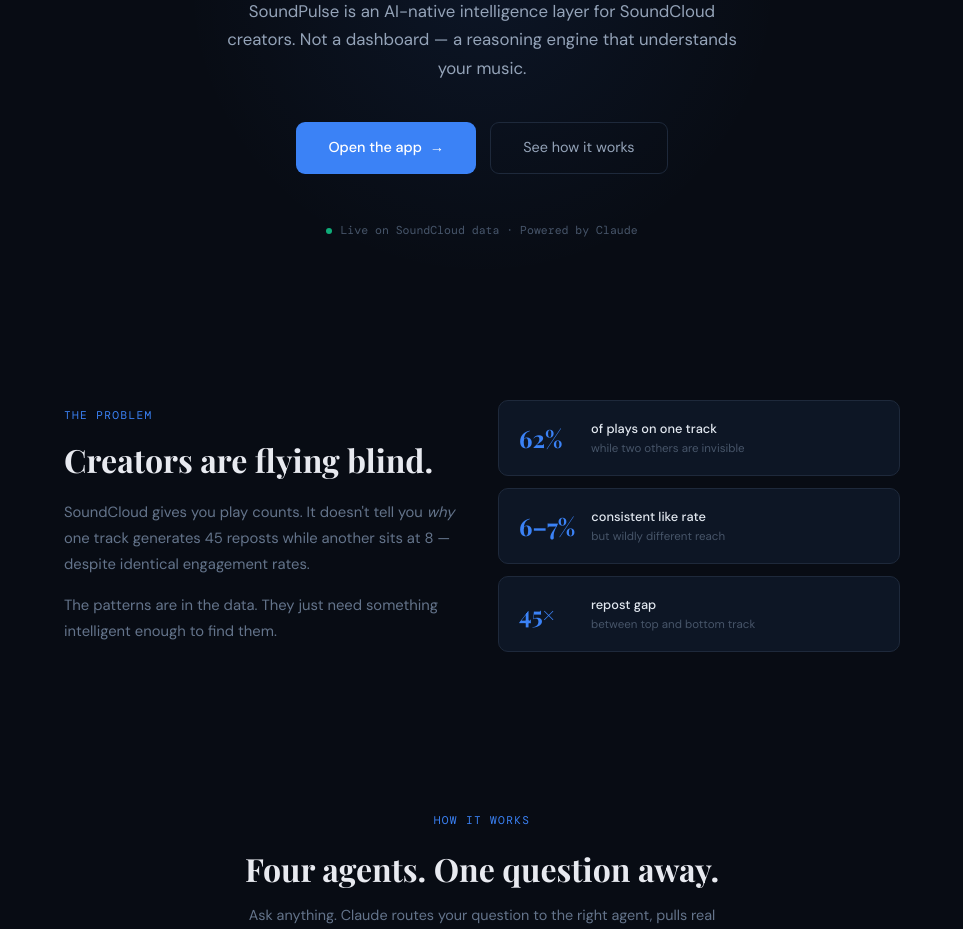
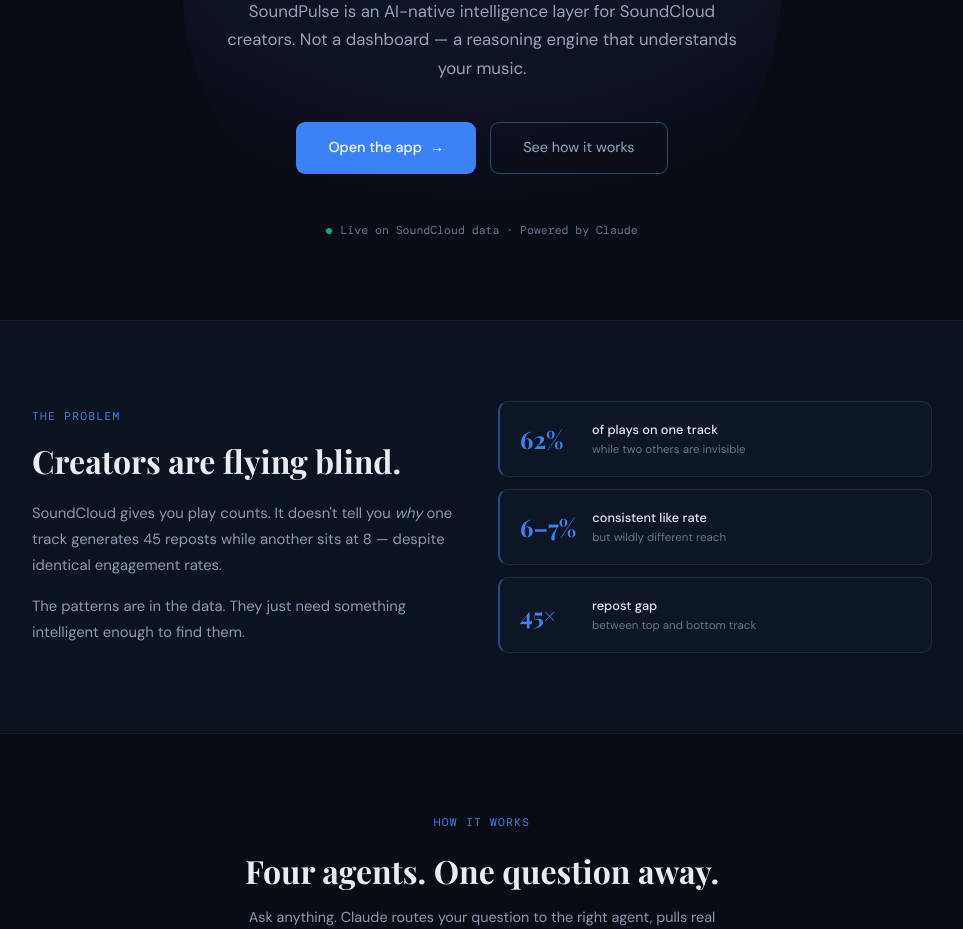
Before and after one commit to garyvish82-droid/soundpulse, a Next.js app in the folder dashboard/: page / in a window 1280 px wide. Shown: the part 480-1409 px from the top of the page, without its empty margins (158-1121 px from the left). Built offline with nearby package versions, Linux system fonts and the light colour scheme; a web font is replaced by a local one.

Commit message:
ui: improve contrast, section separation, card accents

```diff
--- a/dashboard/app/landing.tsx
+++ b/dashboard/app/landing.tsx
@@ -14,7 +14,7 @@
   return (
     <div style={{
       background: "#080c14",
-      color: "#e8eaf0",
+      color: "#eaecf2",
       fontFamily: "'DM Sans', 'Helvetica Neue', sans-serif",
       overflowX: "hidden",
     }}>
@@ -92,7 +92,7 @@
         <div style={{
           position: "absolute", top: "20%", left: "50%", transform: "translateX(-50%)",
           width: "600px", height: "600px", borderRadius: "50%",
-          background: "radial-gradient(circle, rgba(59,130,246,0.08) 0%, transparent 70%)",
+          background: "radial-gradient(ellipse 700px 500px at 50% 30%, rgba(59,130,246,0.13) 0%, rgba(99,102,241,0.06) 50%, transparent 70%)",
           pointerEvents: "none",
         }} />
 
@@ -135,7 +135,7 @@
             Open the app <span>→</span>
           </a>
           <a href="#how" className="secondary-btn" style={{
-            border: "1px solid #1e293b", color: "#94a3b8",
+            border: "1px solid #2d4a6e", color: "#94a3b8",
             padding: "0.875rem 2rem", borderRadius: "9px", fontSize: "0.9rem",
             transition: "all 0.2s",
           }}>
@@ -146,22 +146,22 @@
         {/* Live indicator */}
         <div style={{ marginTop: "3rem", display: "flex", alignItems: "center", gap: "0.5rem" }}>
           <div style={{ width: "6px", height: "6px", borderRadius: "50%", background: "#10b981", animation: "pulse 2s infinite" }} />
-          <span style={{ fontSize: "0.72rem", color: "#475569", fontFamily: "'DM Mono', monospace" }}>Live on SoundCloud data · Powered by Claude</span>
+          <span style={{ fontSize: "0.72rem", color: "#64748b", fontFamily: "'DM Mono', monospace" }}>Live on SoundCloud data · Powered by Claude</span>
         </div>
       </section>
 
       {/* Problem */}
-      <section style={{ padding: "5rem 2rem", maxWidth: "900px", margin: "0 auto" }}>
-        <div style={{ display: "grid", gridTemplateColumns: "repeat(auto-fit, minmax(280px, 1fr))", gap: "2rem", alignItems: "center" }}>
+      <section style={{ padding: "5rem 2rem", maxWidth: "100%", background: "rgba(13,22,37,0.7)", borderTop: "1px solid #0f1e30", borderBottom: "1px solid #0f1e30" }}>
+        <div style={{ maxWidth: "900px", margin: "0 auto", display: "grid", gridTemplateColumns: "repeat(auto-fit, minmax(280px, 1fr))", gap: "2rem", alignItems: "center" }}>
           <div>
             <p style={{ fontSize: "0.7rem", fontFamily: "'DM Mono', monospace", color: "#3b82f6", letterSpacing: "0.12em", marginBottom: "1rem" }}>THE PROBLEM</p>
             <h2 style={{ fontFamily: "'Playfair Display', serif", fontSize: "2rem", fontWeight: 700, lineHeight: 1.25, marginBottom: "1.25rem" }}>
               Creators are flying blind.
             </h2>
-            <p style={{ color: "#64748b", lineHeight: 1.75, fontSize: "0.925rem" }}>
+            <p style={{ color: "#8899b0", lineHeight: 1.75, fontSize: "0.925rem" }}>
               SoundCloud gives you play counts. It doesn't tell you <em>why</em> one track generates 45 reposts while another sits at 8 — despite identical engagement rates.
             </p>
-            <p style={{ color: "#64748b", lineHeight: 1.75, fontSize: "0.925rem", marginTop: "1rem" }}>
+            <p style={{ color: "#8899b0", lineHeight: 1.75, fontSize: "0.925rem", marginTop: "1rem" }}>
               The patterns are in the data. They just need something intelligent enough to find them.
             </p>
           </div>
@@ -173,27 +173,26 @@
             ].map((item, i) => (
               <div key={i} style={{
                 background: "#0d1625", border: "1px solid #1e293b",
+                borderLeft: "2px solid rgba(59,130,246,0.5)",
                 borderRadius: "10px", padding: "1.125rem 1.25rem",
                 display: "flex", alignItems: "center", gap: "1rem",
               }}>
                 <span style={{ fontSize: "1.5rem", fontFamily: "'Playfair Display', serif", fontWeight: 700, color: "#3b82f6", minWidth: "56px" }}>{item.stat}</span>
                 <div>
                   <div style={{ fontSize: "0.8rem", fontWeight: 500, color: "#e2e8f0" }}>{item.label}</div>
-                  <div style={{ fontSize: "0.72rem", color: "#475569", marginTop: "0.1rem" }}>{item.sub}</div>
+                  <div style={{ fontSize: "0.72rem", color: "#64748b", marginTop: "0.1rem" }}>{item.sub}</div>
                 </div>
               </div>
             ))}
           </div>
         </div>
       </section>
-
-      {/* How it works */}
       <section id="how" style={{ padding: "5rem 2rem", maxWidth: "900px", margin: "0 auto" }}>
         <p style={{ fontSize: "0.7rem", fontFamily: "'DM Mono', monospace", color: "#3b82f6", letterSpacing: "0.12em", marginBottom: "1rem", textAlign: "center" }}>HOW IT WORKS</p>
         <h2 style={{ fontFamily: "'Playfair Display', serif", fontSize: "2rem", fontWeight: 700, textAlign: "center", marginBottom: "0.75rem" }}>
           Four agents. One question away.
         </h2>
-        <p style={{ color: "#64748b", textAlign: "center", fontSize: "0.9rem", marginBottom: "3rem", maxWidth: "480px", margin: "0 auto 3rem" }}>
+        <p style={{ color: "#8899b0", textAlign: "center", fontSize: "0.9rem", marginBottom: "3rem", maxWidth: "480px", margin: "0 auto 3rem" }}>
           Ask anything. Claude routes your question to the right agent, pulls real data, and responds in plain English.
         </p>
 
@@ -206,12 +205,13 @@
           ].map((agent, i) => (
             <div key={i} className="agent-card" style={{
               background: "#0d1625", border: "1px solid #1e293b",
+              borderTop: `2px solid ${agent.color}44`,
               borderRadius: "12px", padding: "1.5rem",
               transition: "all 0.2s", cursor: "default",
             }}>
               <div style={{ fontSize: "1.25rem", color: agent.color, marginBottom: "0.75rem" }}>{agent.icon}</div>
               <div style={{ fontSize: "0.875rem", fontWeight: 600, color: "#e2e8f0", marginBottom: "0.5rem" }}>{agent.label}</div>
-              <div style={{ fontSize: "0.78rem", color: "#64748b", lineHeight: 1.65 }}>{agent.desc}</div>
+              <div style={{ fontSize: "0.78rem", color: "#8899b0", lineHeight: 1.65 }}>{agent.desc}</div>
             </div>
           ))}
         </div>
@@ -224,7 +224,7 @@
           display: "flex", alignItems: "center", gap: "1rem",
         }}>
           <span style={{ fontSize: "0.7rem", fontFamily: "'DM Mono', monospace", color: "#3b82f6", border: "1px solid rgba(59,130,246,0.3)", borderRadius: "4px", padding: "0.2rem 0.5rem", whiteSpace: "nowrap" }}>MCP</span>
-          <p style={{ fontSize: "0.8rem", color: "#64748b", lineHeight: 1.6 }}>
+          <p style={{ fontSize: "0.8rem", color: "#8899b0", lineHeight: 1.6 }}>
             Built as a <strong style={{ color: "#94a3b8" }}>Model Context Protocol server</strong> — meaning any AI agent (Claude, GPT, Cursor) can call SoundPulse directly. It's not just a product. It's an intelligence layer.
           </p>
         </div>
@@ -236,7 +236,7 @@
           <div>
             <p style={{ fontSize: "0.7rem", fontFamily: "'DM Mono', monospace", color: "#3b82f6", letterSpacing: "0.12em", marginBottom: "1rem" }}>THE BUILDER</p>
             <div style={{ width: "56px", height: "56px", borderRadius: "14px", background: "linear-gradient(135deg, #3b82f6, #6366f1)", display: "flex", alignItems: "center", justifyContent: "center", fontSize: "1.2rem", marginBottom: "1rem" }}>🎛️</div>
-            <div style={{ fontSize: "0.8rem", color: "#475569", fontFamily: "'DM Mono', monospace", lineHeight: 2 }}>
+            <div style={{ fontSize: "0.8rem", color: "#64748b", fontFamily: "'DM Mono', monospace", lineHeight: 2 }}>
               <div>Garik Vishnevski</div>
               <div>PM · 8 years</div>
               <div>Project Manager · 8 years</div>
@@ -255,7 +255,7 @@
                 "SoundPulse is my pivot into music tech — a real product, not a demo. Built solo in 13 weeks with Claude as my co-pilot, using production infrastructure: AWS Lambda, Supabase, Next.js, and the Anthropic API.",
                 "The goal isn't just to show what I can build. It's to show what's possible when someone who understands music, product, and AI works on the same problem.",
               ].map((para, i) => (
-                <p key={i} style={{ color: "#94a3b8", lineHeight: 1.75, fontSize: "0.9rem" }}>{para}</p>
+                <p key={i} style={{ color: "#a0aec0", lineHeight: 1.75, fontSize: "0.9rem" }}>{para}</p>
               ))}
             </div>
           </div>
@@ -264,8 +264,8 @@
 
       {/* Stack */}
       <section style={{ padding: "4rem 2rem", maxWidth: "700px", margin: "0 auto" }}>
-        <p style={{ fontSize: "0.7rem", fontFamily: "'DM Mono', monospace", color: "#475569", letterSpacing: "0.12em", marginBottom: "0.5rem", textAlign: "center" }}>THE ARCHITECTURE</p>
-        <p style={{ fontSize: "0.8rem", color: "#334155", textAlign: "center", marginBottom: "2rem" }}>13 weeks. 8 integrated systems. Built solo.</p>
+        <p style={{ fontSize: "0.7rem", fontFamily: "'DM Mono', monospace", color: "#64748b", letterSpacing: "0.12em", marginBottom: "0.5rem", textAlign: "center" }}>THE ARCHITECTURE</p>
+        <p style={{ fontSize: "0.8rem", color: "#64748b", textAlign: "center", marginBottom: "2rem" }}>13 weeks. 8 integrated systems. Built solo.</p>
         <div style={{ background: "#0d1625", border: "1px solid #1e293b", borderRadius: "12px", padding: "1.5rem", fontFamily: "'IBM Plex Mono', monospace" }}>
           <svg viewBox="0 0 380 520" width="100%" role="img">
             <title>SoundPulse architecture</title>
@@ -327,14 +327,14 @@
         <div style={{
           position: "absolute", top: "50%", left: "50%", transform: "translate(-50%, -50%)",
           width: "500px", height: "500px", borderRadius: "50%",
-          background: "radial-gradient(circle, rgba(59,130,246,0.06) 0%, transparent 70%)",
+          background: "radial-gradient(circle, rgba(59,130,246,0.09) 0%, transparent 70%)",
           pointerEvents: "none",
         }} />
         <p style={{ fontSize: "0.7rem", fontFamily: "'DM Mono', monospace", color: "#3b82f6", letterSpacing: "0.12em", marginBottom: "1.25rem" }}>READY TO TRY IT</p>
         <h2 style={{ fontFamily: "'Playfair Display', serif", fontSize: "2.25rem", fontWeight: 700, marginBottom: "1rem", lineHeight: 1.2 }}>
           Ask your first question.
         </h2>
-        <p style={{ color: "#64748b", fontSize: "0.9rem", marginBottom: "2.5rem", maxWidth: "400px", margin: "0 auto 2.5rem" }}>
+        <p style={{ color: "#8899b0", fontSize: "0.9rem", marginBottom: "2.5rem", maxWidth: "400px", margin: "0 auto 2.5rem" }}>
           No setup. No account. Just open the app and start asking.
         </p>
         <a href="/dashboard" className="cta-btn" style={{
@@ -345,7 +345,7 @@
         }}>
           Open SoundPulse <span>→</span>
         </a>
-        <div style={{ marginTop: "3rem", fontSize: "0.72rem", color: "#1e293b", fontFamily: "'DM Mono', monospace" }}>
+        <div style={{ marginTop: "3rem", fontSize: "0.72rem", color: "#334155", fontFamily: "'DM Mono', monospace" }}>
           soundpulse.me · Built by Garik Vishnevski · 2026
         </div>
       </section>
```
